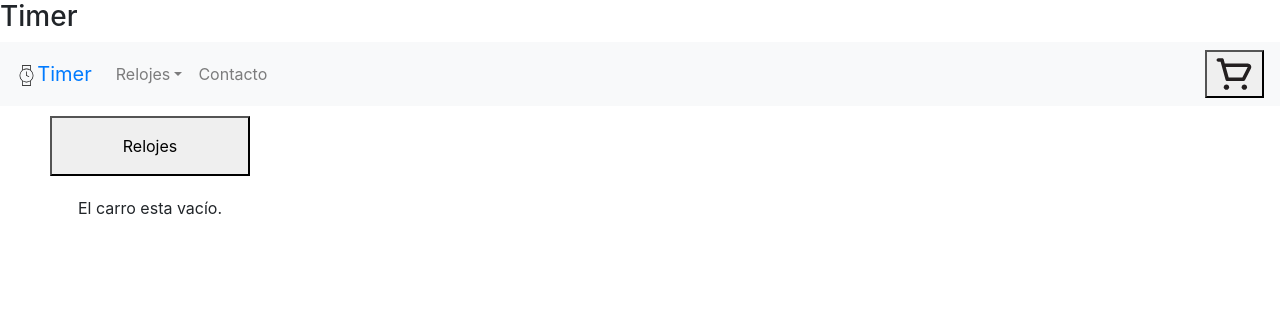
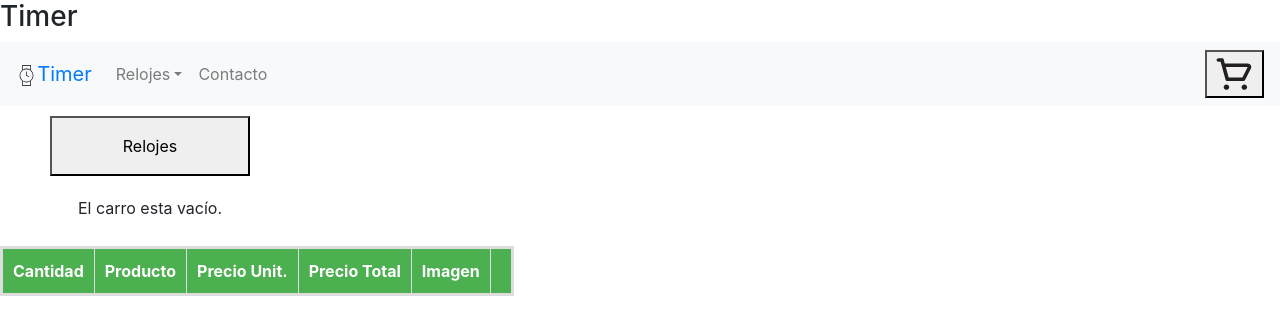
Before and after one commit to vhiguita/reactApp, a React (Create React App) app: page /cart in a window 1280 px wide. Shown: the top 334 px of the page. Built offline with nearby package versions, Linux system fonts and the light colour scheme.

Commit message:
cart view 26-02-2021

```diff
--- a/src/components/cart/cart.css
+++ b/src/components/cart/cart.css
@@ -1,6 +1,54 @@
+@import url("https://fonts.googleapis.com/css2?family=Quicksand:wght@500&display=swap");
+
 .card {
   border: 1px solid black;
   border-radius: 0.25rem;
   width: 300px;
   margin: 10px;
 }
+.image {
+  height: 300px;
+  width: 200px;
+}
+#product {
+  border-collapse: collapse;
+  border: 3px solid #ddd;
+}
+
+#product td,
+#product th {
+  border: 1px solid #ddd;
+  padding: 12px;
+}
+
+#product tr:hover {
+  background-color: #ddd;
+}
+
+#product th {
+  padding: 10px;
+  text-align: center;
+  background-color: #4caf50;
+  color: white;
+}
+
+.opration {
+  text-align: center;
+}
+
+.button {
+  border: none;
+  outline: none;
+  font-size: 11px;
+  font-family: "Quicksand", sans-serif;
+  color: #f44336;
+  padding: 3px 10px;
+  border-radius: 8px;
+  cursor: pointer;
+  border: 1px solid #f44336;
+  background-color: transparent;
+}
+
+.button:active {
+  border: 1px solid blue;
+}
--- a/src/components/cart/index.jsx
+++ b/src/components/cart/index.jsx
@@ -49,23 +49,41 @@ const Cart = () =>{
 
      <div>
        <ul>
-        {product.map((prod)=>{
-          return <div className='card'>
-                   <img src={prod.item.image}/>
-                   <h3 style={{textAlign: "center"}}>{prod.item.name}</h3>
-                   <p style={{ padding: '10px', display: 'flex', flexDirection: 'column', alignItems: 'center', justifyContent: 'center', width: '300px'}}>Cantidad: {prod.quantity}</p>
-                   <div style={{ padding: '10px', display: 'flex', flexDirection: 'column', alignItems: 'center', justifyContent: 'center', width: '300px'}}>
-                   <button style={{width: '100px', height: '60px', minWidth: '200px', display:'block'}} onClick={()=>{removeItemFromCart(prod.item.id)}}>Eliminar</button>
-                   </div>
-                  </div>
-        })}
+
        </ul>
+       <table id='product'>
+                <thead>
+                  <tr>
+                    <th>Cantidad</th>
+                    <th>Producto</th>
+                    <th>Precio Unit.</th>
+                    <th>Precio Total</th>
+                    <th>Imagen</th>
+                    <th></th>
+                   </tr>
+                </thead>
+                <tbody>
+                {product.map((prod)=>{
+                  return (
+                     <tr key={prod.item.image.id}>
+                         <td>{prod.quantity}</td>
+                         <td>{prod.item.name}</td>
+                         <td>{formatter.format(prod.item.price)}</td>
+                         <td>{formatter.format(prod.item.price * prod.quantity)}</td>
+                         <td><img className="image" src={prod.item.image}/></td>
+                         <td className='opration'>
+                             <button onClick={()=>{removeItemFromCart(prod.item.id)}}>Eliminar</button>
+                         </td>
+                     </tr>
+                  )})}
+                </tbody>
+        </table>
      </div>
      {isCartEmpty ?
        <>
        </>
        :<div style={{ textAlign: 'center', alignItems: 'center', justifyContent: 'center', width: '300px'}}>
-         <strong>PRECIO TOTAL = </strong> {formatter.format(totalPrice)}
+         <strong>TOTAL = </strong> {formatter.format(totalPrice)}
         </div>
      }
     </>
```
Also changed, not shown: 1 other file (tests, documents, lock files or other folders).
